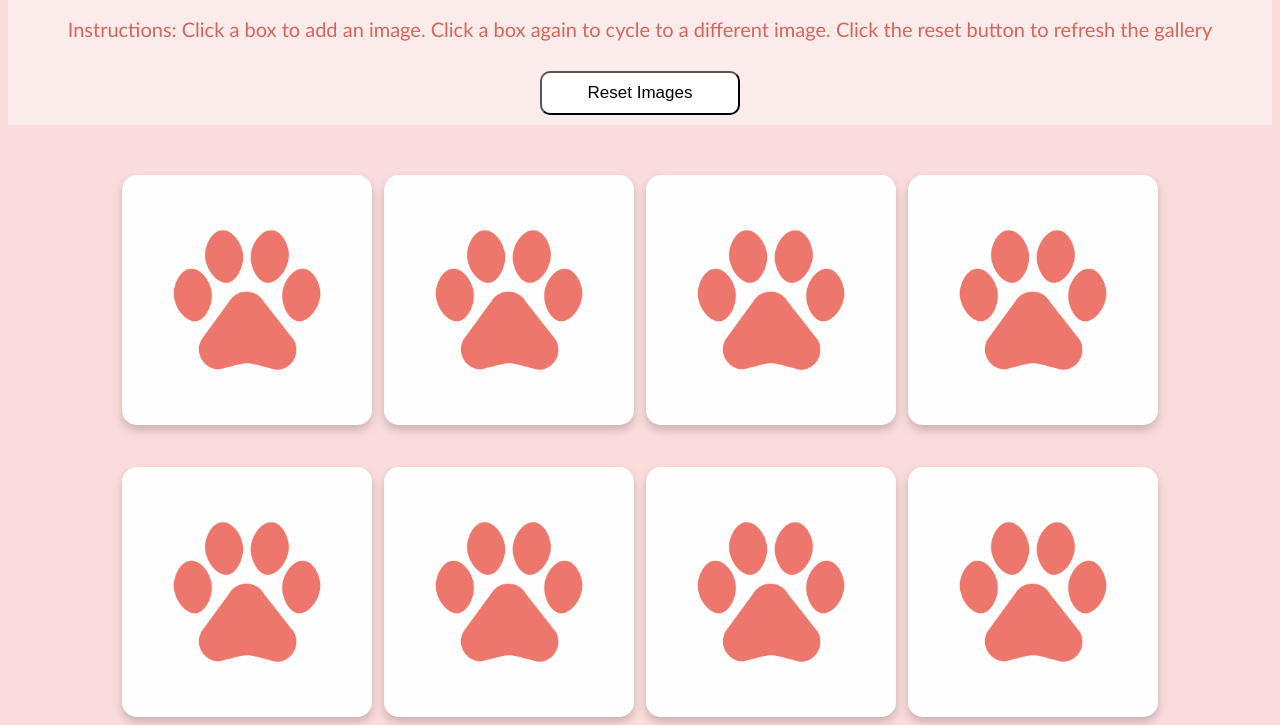
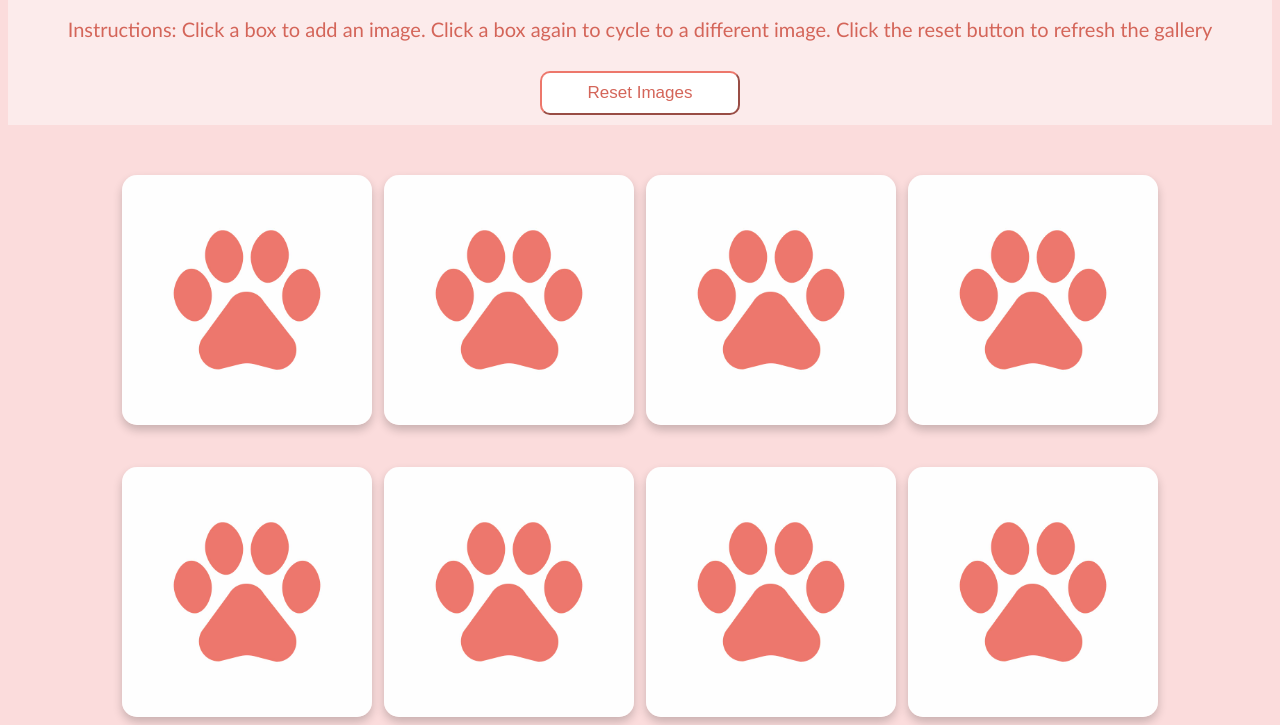
Before and after one commit to Lauren-H-Web/Useless-Web, a plain HTML site: page index.html in a window 1280 px wide. Shown: the part 90-815 px from the top of the page. Drawn offline with Linux system fonts and the light colour scheme.

Commit message:
Fix color and border-color syntax in styles.css

```diff
--- a/styles.css
+++ b/styles.css
@@ -134,18 +134,18 @@ p {
   border-radius: 10px;
   width: 200px;
   font-size: 17px;
-  color:![#d46559];
-  border-color:![#ed776b];
+  color: #d46559;
+  border-color: #ed776b;
 }
 
 #button:hover {
   border-color: rgb(4, 255, 0);
-  width: 15%;
-box-shadow: 0px 5px 10px rgba(0, 0, 0, 0.2);
+  width: 10%;
+  box-shadow: 0px 5px 10px rgba(0, 0, 0, 0.2);
 }
 
 #button:active {
-  background-color:![#ff9e9e];
+  background-color: #ff9e9e;
   color:white;
   border-color: rgb(136, 2, 47);
 }
```
